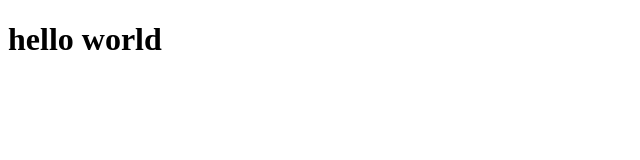
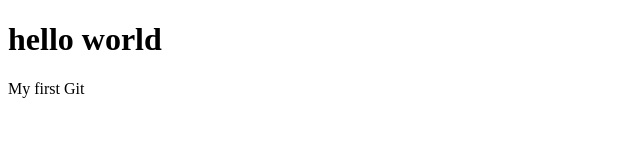
Before and after one commit to 32nafis/First-Project, a plain HTML site: page index.html in a window 1280 px wide. Shown: the full height of the page, 0-640 px from the left. Drawn offline with Linux system fonts and the light colour scheme.

Commit message:
Update index.html

```diff
--- a/index.html
+++ b/index.html
@@ -8,6 +8,6 @@
 </head>
 <body>
     <h1>hello world</h1>
-
+    <p> My first Git</p>
 </body>
 </html>
```
